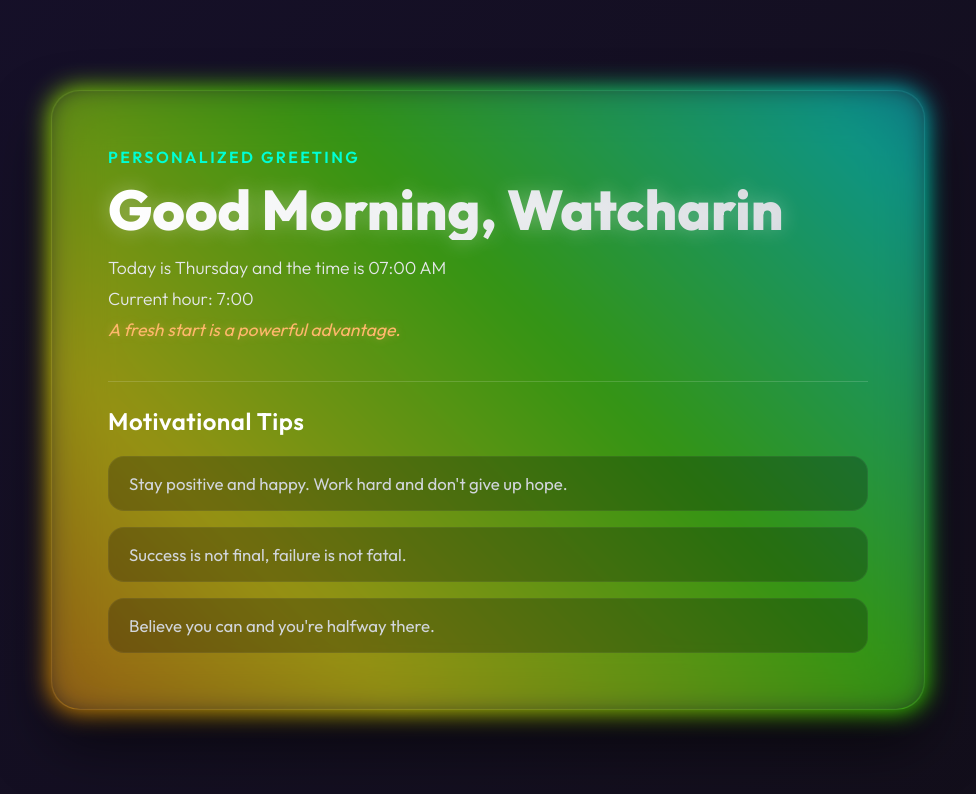
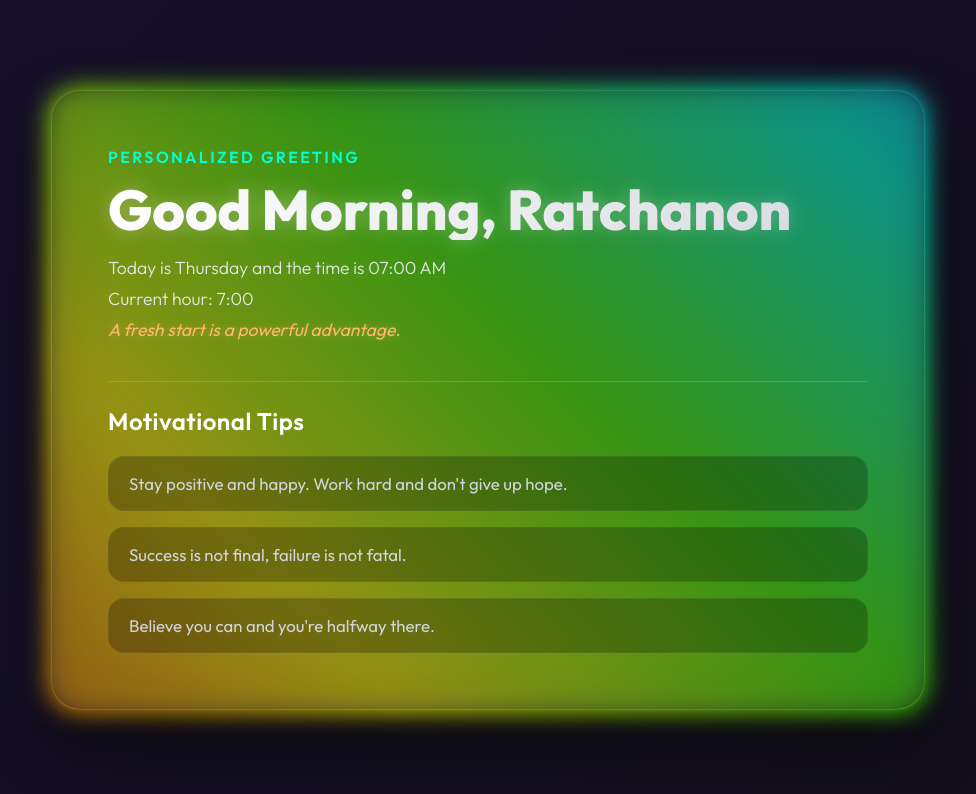
Before and after one commit to Staywithzee/Reacts, a React (Vite) app in the folder react/: page / in a window 1280 px wide. Shown: the top 794 px of the page, without its empty margins (152-1128 px from the left). Built offline with nearby package versions, Linux system fonts and the light colour scheme.

Commit message:
chore: update greeting name in App component

```diff
--- a/react/src/App.jsx
+++ b/react/src/App.jsx
@@ -11,7 +11,7 @@ function App() {
   return (
     <main className="page">
       <section className="card">
-        <Greeting name="Watcharin" />
+        <Greeting name="Ratchanon" />
         <div className="tips-block">
           <h2>Motivational Tips</h2>
           <ul className="tips-list">
```
